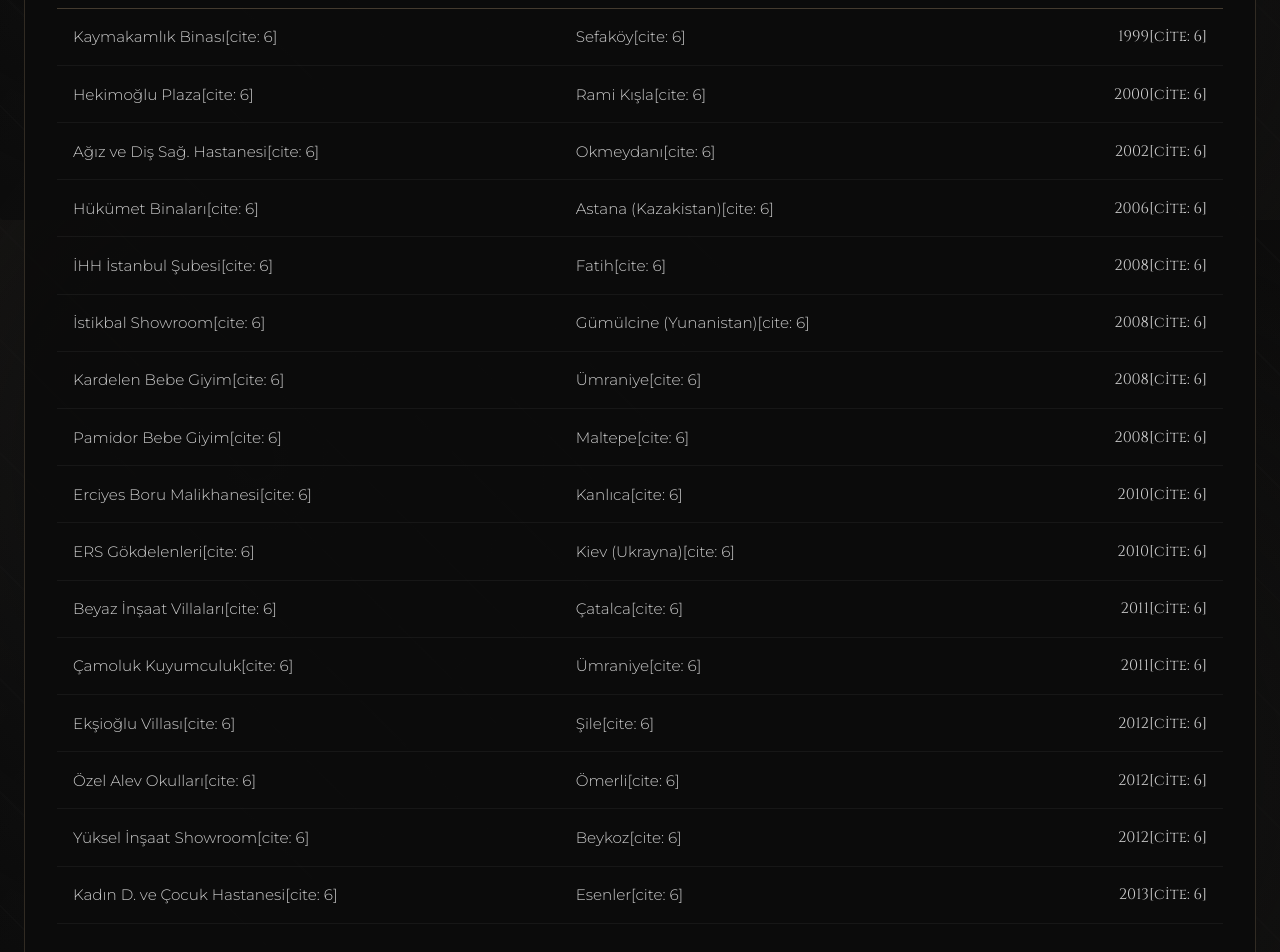
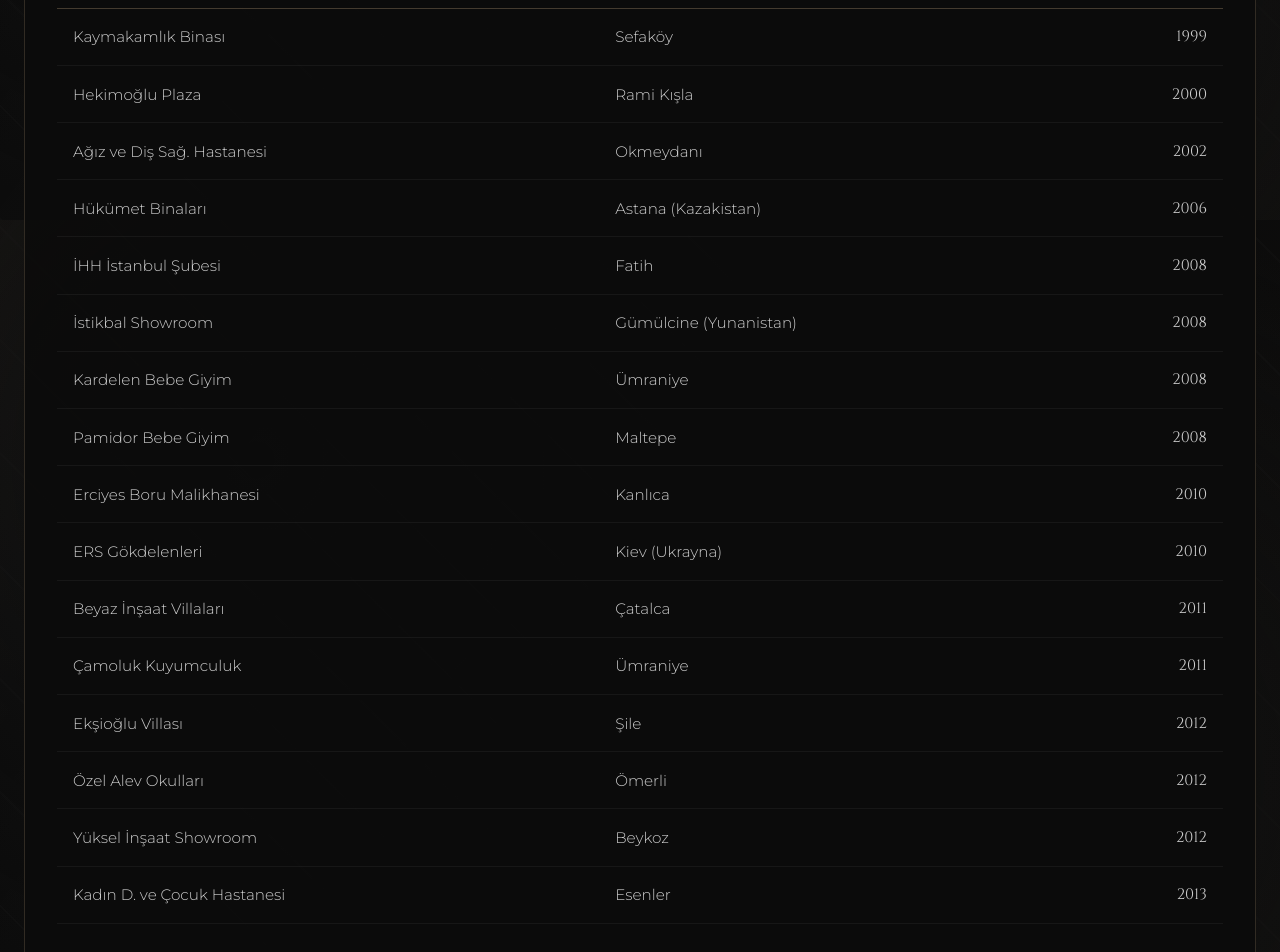
Before and after one commit to nusedsec/seluk-mermer, a Next.js app: page /projeler in a window 1280 px wide. Shown: the part 2980-3932 px from the top of the page. Built offline with nearby package versions, Linux system fonts and the light colour scheme.

Commit message:
Düzenleme

```diff
--- a/app/projeler/page.tsx
+++ b/app/projeler/page.tsx
@@ -174,84 +174,84 @@
               </thead>
               <tbody>
                 <tr>
-                  <td className={styles.historyProject}>Kaymakamlık Binası[cite: 6]</td>
-                  <td>Sefaköy[cite: 6]</td>
-                  <td className={styles.historyYear}>1999[cite: 6]</td>
+                  <td className={styles.historyProject}>Kaymakamlık Binası</td>
+                  <td>Sefaköy</td>
+                  <td className={styles.historyYear}>1999</td>
                 </tr>
                 <tr>
-                  <td className={styles.historyProject}>Hekimoğlu Plaza[cite: 6]</td>
-                  <td>Rami Kışla[cite: 6]</td>
-                  <td className={styles.historyYear}>2000[cite: 6]</td>
+                  <td className={styles.historyProject}>Hekimoğlu Plaza</td>
+                  <td>Rami Kışla</td>
+                  <td className={styles.historyYear}>2000</td>
                 </tr>
                 <tr>
-                  <td className={styles.historyProject}>Ağız ve Diş Sağ. Hastanesi[cite: 6]</td>
-                  <td>Okmeydanı[cite: 6]</td>
-                  <td className={styles.historyYear}>2002[cite: 6]</td>
+                  <td className={styles.historyProject}>Ağız ve Diş Sağ. Hastanesi</td>
+                  <td>Okmeydanı</td>
+                  <td className={styles.historyYear}>2002</td>
                 </tr>
                 <tr>
-                  <td className={styles.historyProject}>Hükümet Binaları[cite: 6]</td>
-                  <td>Astana (Kazakistan)[cite: 6]</td>
-                  <td className={styles.historyYear}>2006[cite: 6]</td>
+                  <td className={styles.historyProject}>Hükümet Binaları</td>
+                  <td>Astana (Kazakistan)</td>
+                  <td className={styles.historyYear}>2006</td>
                 </tr>
                 <tr>
-                  <td className={styles.historyProject}>İHH İstanbul Şubesi[cite: 6]</td>
-                  <td>Fatih[cite: 6]</td>
-                  <td className={styles.historyYear}>2008[cite: 6]</td>
+                  <td className={styles.historyProject}>İHH İstanbul Şubesi</td>
+                  <td>Fatih</td>
+                  <td className={styles.historyYear}>2008</td>
                 </tr>
                 <tr>
-                  <td className={styles.historyProject}>İstikbal Showroom[cite: 6]</td>
-                  <td>Gümülcine (Yunanistan)[cite: 6]</td>
-                  <td className={styles.historyYear}>2008[cite: 6]</td>
+                  <td className={styles.historyProject}>İstikbal Showroom</td>
+                  <td>Gümülcine (Yunanistan)</td>
+                  <td className={styles.historyYear}>2008</td>
                 </tr>
                 <tr>
-                  <td className={styles.historyProject}>Kardelen Bebe Giyim[cite: 6]</td>
-                  <td>Ümraniye[cite: 6]</td>
-                  <td className={styles.historyYear}>2008[cite: 6]</td>
+                  <td className={styles.historyProject}>Kardelen Bebe Giyim</td>
+                  <td>Ümraniye</td>
+                  <td className={styles.historyYear}>2008</td>
                 </tr>
                 <tr>
-                  <td className={styles.historyProject}>Pamidor Bebe Giyim[cite: 6]</td>
-                  <td>Maltepe[cite: 6]</td>
-                  <td className={styles.historyYear}>2008[cite: 6]</td>
+                  <td className={styles.historyProject}>Pamidor Bebe Giyim</td>
+                  <td>Maltepe</td>
+                  <td className={styles.historyYear}>2008</td>
                 </tr>
                 <tr>
-                  <td className={styles.historyProject}>Erciyes Boru Malikhanesi[cite: 6]</td>
-                  <td>Kanlıca[cite: 6]</td>
-                  <td className={styles.historyYear}>2010[cite: 6]</td>
+                  <td className={styles.historyProject}>Erciyes Boru Malikhanesi</td>
+                  <td>Kanlıca</td>
+                  <td className={styles.historyYear}>2010</td>
                 </tr>
                 <tr>
-                  <td className={styles.historyProject}>ERS Gökdelenleri[cite: 6]</td>
-                  <td>Kiev (Ukrayna)[cite: 6]</td>
-                  <td className={styles.historyYear}>2010[cite: 6]</td>
+                  <td className={styles.historyProject}>ERS Gökdelenleri</td>
+                  <td>Kiev (Ukrayna)</td>
+                  <td className={styles.historyYear}>2010</td>
                 </tr>
                 <tr>
-                  <td className={styles.historyProject}>Beyaz İnşaat Villaları[cite: 6]</td>
-                  <td>Çatalca[cite: 6]</td>
-                  <td className={styles.historyYear}>2011[cite: 6]</td>
+                  <td className={styles.historyProject}>Beyaz İnşaat Villaları</td>
+                  <td>Çatalca</td>
+                  <td className={styles.historyYear}>2011</td>
                 </tr>
                 <tr>
-                  <td className={styles.historyProject}>Çamoluk Kuyumculuk[cite: 6]</td>
-                  <td>Ümraniye[cite: 6]</td>
-                  <td className={styles.historyYear}>2011[cite: 6]</td>
+                  <td className={styles.historyProject}>Çamoluk Kuyumculuk</td>
+                  <td>Ümraniye</td>
+                  <td className={styles.historyYear}>2011</td>
                 </tr>
                 <tr>
-                  <td className={styles.historyProject}>Ekşioğlu Villası[cite: 6]</td>
-                  <td>Şile[cite: 6]</td>
-                  <td className={styles.historyYear}>2012[cite: 6]</td>
+                  <td className={styles.historyProject}>Ekşioğlu Villası</td>
+                  <td>Şile</td>
+                  <td className={styles.historyYear}>2012</td>
                 </tr>
                 <tr>
-                  <td className={styles.historyProject}>Özel Alev Okulları[cite: 6]</td>
-                  <td>Ömerli[cite: 6]</td>
-                  <td className={styles.historyYear}>2012[cite: 6]</td>
+                  <td className={styles.historyProject}>Özel Alev Okulları</td>
+                  <td>Ömerli</td>
+                  <td className={styles.historyYear}>2012</td>
                 </tr>
                 <tr>
-                  <td className={styles.historyProject}>Yüksel İnşaat Showroom[cite: 6]</td>
-                  <td>Beykoz[cite: 6]</td>
-                  <td className={styles.historyYear}>2012[cite: 6]</td>
+                  <td className={styles.historyProject}>Yüksel İnşaat Showroom</td>
+                  <td>Beykoz</td>
+                  <td className={styles.historyYear}>2012</td>
                 </tr>
                 <tr>
-                  <td className={styles.historyProject}>Kadın D. ve Çocuk Hastanesi[cite: 6]</td>
-                  <td>Esenler[cite: 6]</td>
-                  <td className={styles.historyYear}>2013[cite: 6]</td>
+                  <td className={styles.historyProject}>Kadın D. ve Çocuk Hastanesi</td>
+                  <td>Esenler</td>
+                  <td className={styles.historyYear}>2013</td>
                 </tr>
               </tbody>
             </table>
@@ -262,7 +262,7 @@
         <section id="ozel-tasarimlar" className={styles.customDesignSection}>
           <div>
             <span className={styles.sectionBadge}>MÜHENDİSLİK VE MİMARİ UZMANLIK</span>
-            <h2 className={styles.customTitle}>Kişiye ve Projeye Özel Mermer Çözümleri</h2>
+            <h2 className={styles.customTitle}>Kişiye ve Projeye Özel Mermer Ç]özümleri</h2>
             <p className={styles.customText}>
               Sadece standart mermer tedariği sağlamıyor; blok seçiminden milimetrik CNC kesimlerine,
               yüzey işleme tekniklerinden şantiye montajına kadar projenizin her aşamasında Seluk Mermer'in
@@ -366,12 +366,10 @@
           <div className="footer-col">
             <h4 className="footer-title">Dokümantasyon</h4>
             <ul className="footer-links">
+
               <li>
-                <Link href="/projeler">Projeler</Link>
-              </li>
-              <li>
-                <a href="/dokumanlar/teknik-sartnameler.pdf" download>
-                  Teknik Şartnameler
+                <a href="/pdf/isler.pdf" download>
+                  Projeler
                 </a>
               </li>
             </ul>
@@ -380,7 +378,7 @@
 
         <div className="footer-bottom">
           <span>© {new Date().getFullYear()} Seluk Sanayi ve Tic. A.Ş. Tüm hakları saklıdır.</span>
-          <span>Mermer & Doğal Taş Mühendisliği</span>
+          <span>Mermer & Doğal Taş Sanatı</span>
         </div>
       </footer>
     </div>
--- a/app/uygulamalar/page.tsx
+++ b/app/uygulamalar/page.tsx
@@ -314,15 +314,14 @@
             <div className="footer-col">
               <h4 className="footer-title">Dokümantasyon</h4>
               <ul className="footer-links">
-                <li><Link href="/projeler">Projeler</Link></li>
-                <li><a href="/dokumanlar/teknik-sartnameler.pdf" download>Teknik Şartnameler</a></li>
+                <li><a href="/pdf/isler.pdf" download>Projeler</a></li>
               </ul>
             </div>
           </div>
 
           <div className="footer-bottom">
             <span>© {new Date().getFullYear()} Seluk Sanayi ve Tic. A.Ş. Tüm hakları saklıdır.</span>
-            <span>Mermer & Doğal Taş Mühendisliği</span>
+            <span>Mermer & Doğal Taş Sanatı </span>
           </div>
         </footer>
 
```
Also changed, not shown: app/page.tsx (+7 -7 lines).
